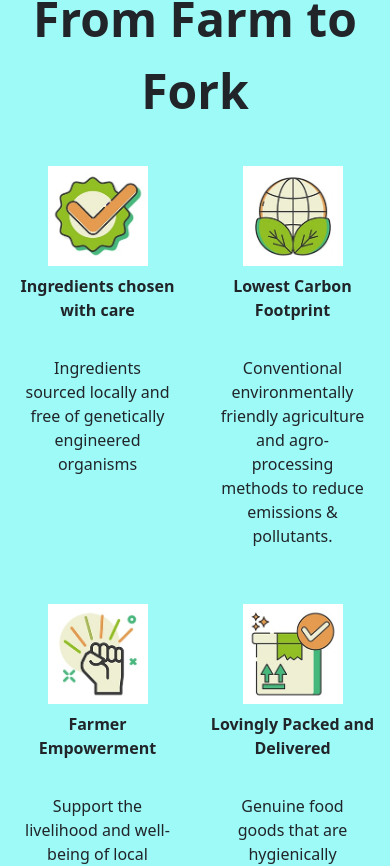
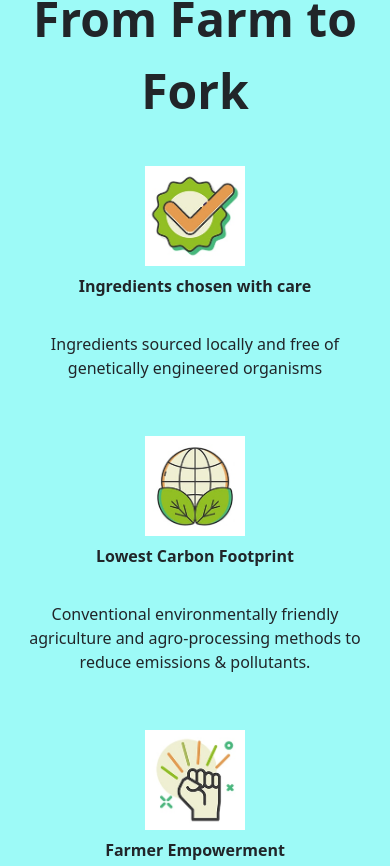
Before and after one commit to JuBs-App/Ecommerce-nextjs, a Next.js app: page / in a window 390 px wide. Shown: the part 664-1530 px from the top of the page. Built offline with nearby package versions, Linux system fonts and the light colour scheme.

Commit message:
Grid column change for mobile view

```diff
--- a/pages/index.js
+++ b/pages/index.js
@@ -85,7 +85,7 @@ const Home = ({ characters }) => {
           From Farm to Fork
         </Text>
       </Stack>
-      <SimpleGrid columns={[2, 2, 4, 4]} spacing={5} p="10px">
+      <SimpleGrid columns={[1, 2, 4, 4]} spacing={5} p="10px">
         <Stack p="5px" alignItems="center">
           <Image
             src="/handpicked-ingredients.jpg"
@@ -154,7 +154,7 @@ const Home = ({ characters }) => {
           <Text fontSize="s" fontWeight="bold" textAlign="center">
             WHY GOA NATURALS?
           </Text>
-          <SimpleGrid columns={[2, 2, 3, 3]} spacing={5}>
+          <SimpleGrid columns={[1, 2, 3, 3]} spacing={5}>
             <Stack p="5px" alignItems="center">
               <Image
                 src="/onlybest-90.png"
```
